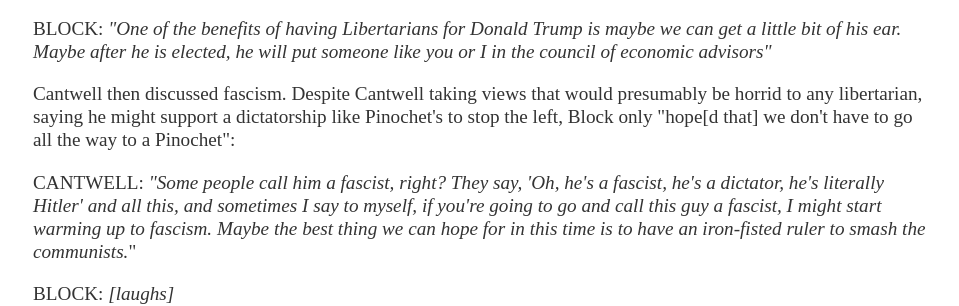
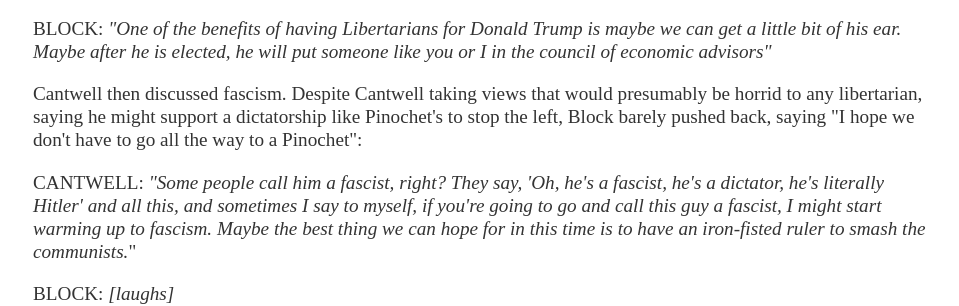
Before and after one commit to neoliberalcaucus/neoliberalcaucus.github.io, a Jekyll site: the page built from _posts/2020-06-25-block-cantwell.md, in a window 1280 px wide. Shown: the part 1002-1308 px from the top of the page, without its empty margins (159-1118 px from the left). Built offline with Jekyll 4.4.1, drawn with Linux system fonts in a browser that asks for light colours.

Commit message:
Remove potentially misleading language

```diff
--- a/_posts/2020-06-25-block-cantwell.md
+++ b/_posts/2020-06-25-block-cantwell.md
@@ -15,7 +15,7 @@ hidden: 0
 <p>BLOCK: <em>"Yes, sauce for the goose is sauce for the gander. I mean, in the fields like STEM - science, technology, engineering, mathematics, economics - they've taken surveys and you get something like 80% left and, I don't know, 15% middle, and 5% right. But when you go to the social sciences, which are more relevant to politics and economic policy - sociology, history, psychology, places like that - it's like 95% left, and 4% middle, and 1% right. I mean, the universities are totally owned subsidiaries of the left."</em></p>
 <p>Block also determined that one of the benefits of his Libertarians for Trump group was that Trump might put Cantwell on his council of economic advisors:</p>
 <p>BLOCK: <em>"One of the benefits of having Libertarians for Donald Trump is maybe we can get a little bit of his ear. Maybe after he is elected, he will put someone like you or I in the council of economic advisors"</em></p>
-<p>Cantwell then discussed fascism. Despite Cantwell taking views that would presumably be horrid to any libertarian, saying he might support a dictatorship like Pinochet's to stop the left, Block only "hope[d that] we don't have to go all the way to a Pinochet":</p>
+<p>Cantwell then discussed fascism. Despite Cantwell taking views that would presumably be horrid to any libertarian, saying he might support a dictatorship like Pinochet's to stop the left, Block barely pushed back, saying "I hope we don't have to go all the way to a Pinochet":</p>
 <p>CANTWELL:<em>&nbsp;"Some people call him a fascist, right? They say, 'Oh, he's a fascist, he's a dictator, he's literally Hitler' and all this, and sometimes I say to myself, if you're going to go and call this guy a fascist, I might start warming up to fascism. Maybe the best thing we can hope for in this time is to have an iron-fisted ruler to smash the communists.</em>"</p>
 <p>BLOCK: <em>[laughs]</em></p>
 <p>CANTWELL: <em>"And sometimes, we started joking about, maybe not even joking, about like Pinochet and throwing people out of helicopters here, Walter, because I feel like the left in this country has been so, I mean, you see Black Lives Matter, they're burning cities to the ground, there's riots, Lauren Southern got urine thrown on her in Canada, these people are disrupting Trump rallies, assaulting people, there's all of this stuff going on, and sometimes I'm like, maybe that's the best thing that we could have, is just a ruthless iron-fisted dictator to stop the madness."</em></p>
```
